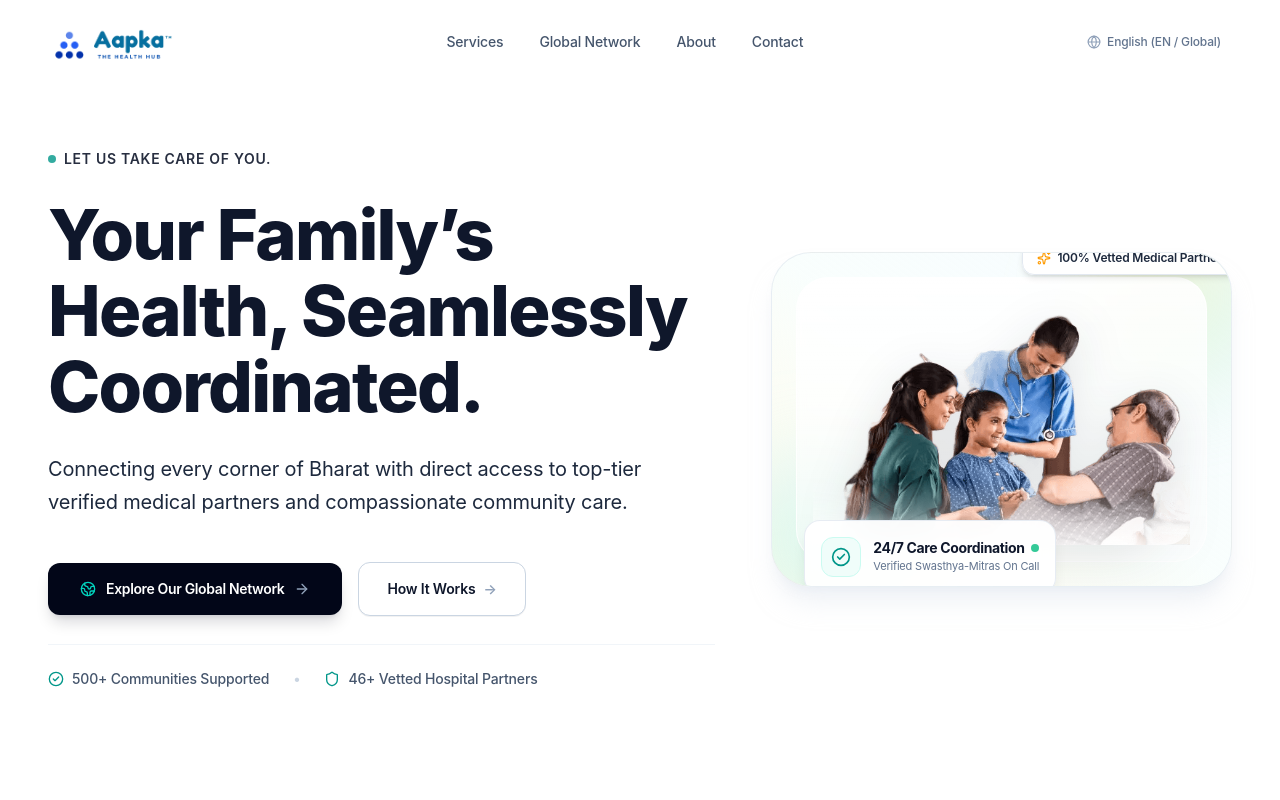
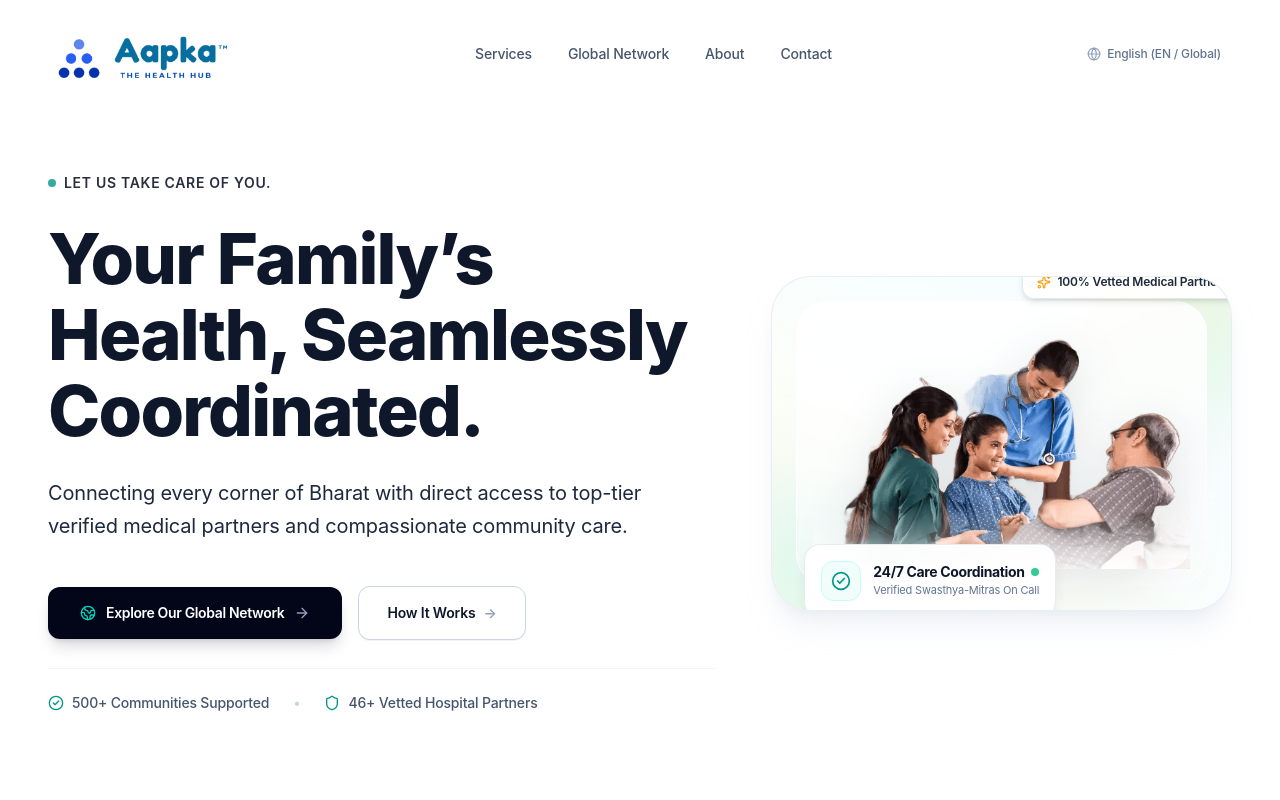
Before and after one commit to aapkatech/Aapka, a React (Vite) app: page / in a window 1280 px wide. Shown: the top 800 px of the page. Built offline with nearby package versions, Linux system fonts and the light colour scheme.

Commit message:
feat: increase official Aapka logo size in navigation header

```diff
--- a/src/components/Navbar.tsx
+++ b/src/components/Navbar.tsx
@@ -30,8 +30,8 @@ export const Navbar: React.FC<NavbarProps> = ({ onOpenPortal, lang, setLang }) =
     >
       <div className="max-w-7xl mx-auto px-6 sm:px-8 lg:px-12 flex items-center justify-between">
         {/* Left: Official Aapka Logo Lockup */}
-        <a href="#" className="flex items-center group">
-          <AapkaLogo variant="full" className="h-10 sm:h-11 w-auto transition-transform group-hover:scale-[1.02]" />
+        <a href="#" className="flex items-center group py-0.5">
+          <AapkaLogo variant="full" className="h-12 sm:h-14 lg:h-16 w-auto transition-transform group-hover:scale-[1.02]" />
         </a>
 
         {/* Center / Navigation Links: Services, Global Network, About, Contact */}
```
